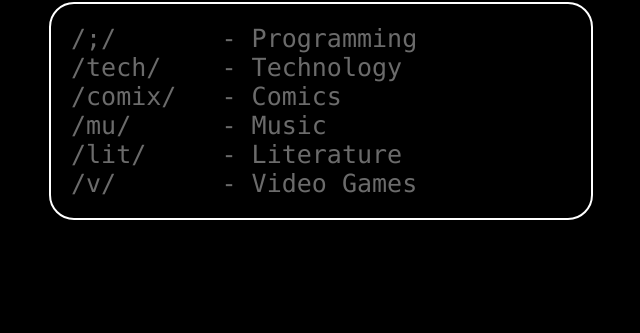
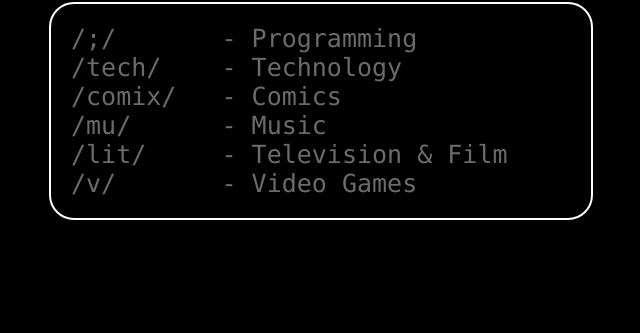
Before and after one commit to zrrrx/netrunner-forum-zrrx, a PHP site: page / in a window 1280 px wide. Shown: the part 408-741 px from the top of the page, without its empty margins (319-959 px from the left). Run offline with PHP 8.4, Linux system fonts and the light colour scheme.

Commit message:
Changed Literature Board to Televsion and Film

```diff
--- a/index.php
+++ b/index.php
@@ -28,7 +28,7 @@
                 <a class="board" href="tech.php">/tech/&nbsp;&nbsp;&nbsp;&nbsp;- Technology</a>
                 <a class="board" href="comix.php">/comix/ &nbsp;&nbsp;- Comics</a>
                 <a class="board" href="music.php">/mu/ &nbsp;&nbsp;&nbsp;&nbsp;&nbsp;- Music</a>
-                <a class="board" href="lit.php">/lit/ &nbsp;&nbsp;&nbsp;&nbsp;- Literature</a>
+                <a class="board" href="tv.php">/lit/ &nbsp;&nbsp;&nbsp;&nbsp;- Television & Film</a>
                 <a class="board" href="videogames.php">/v/ &nbsp;&nbsp;&nbsp;&nbsp;&nbsp;&nbsp;- Video Games</a>
             </div>
 
```
